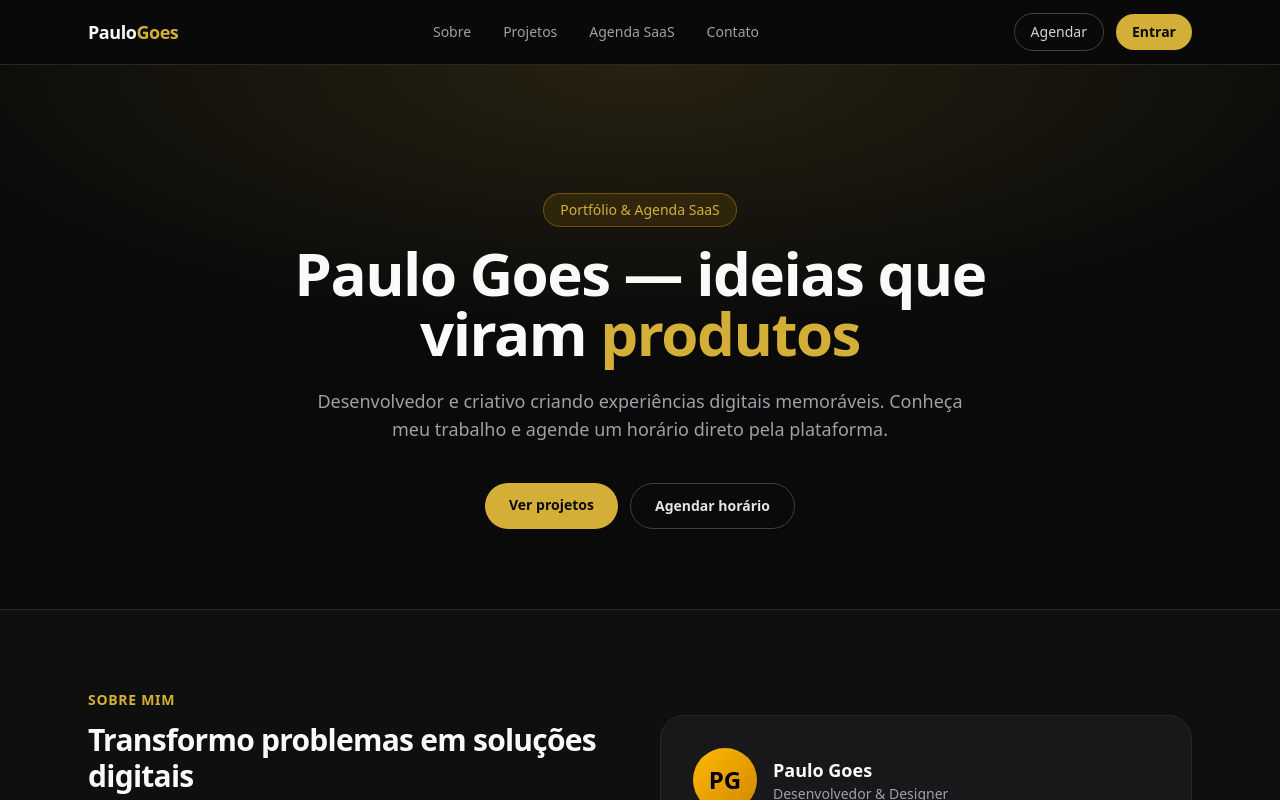
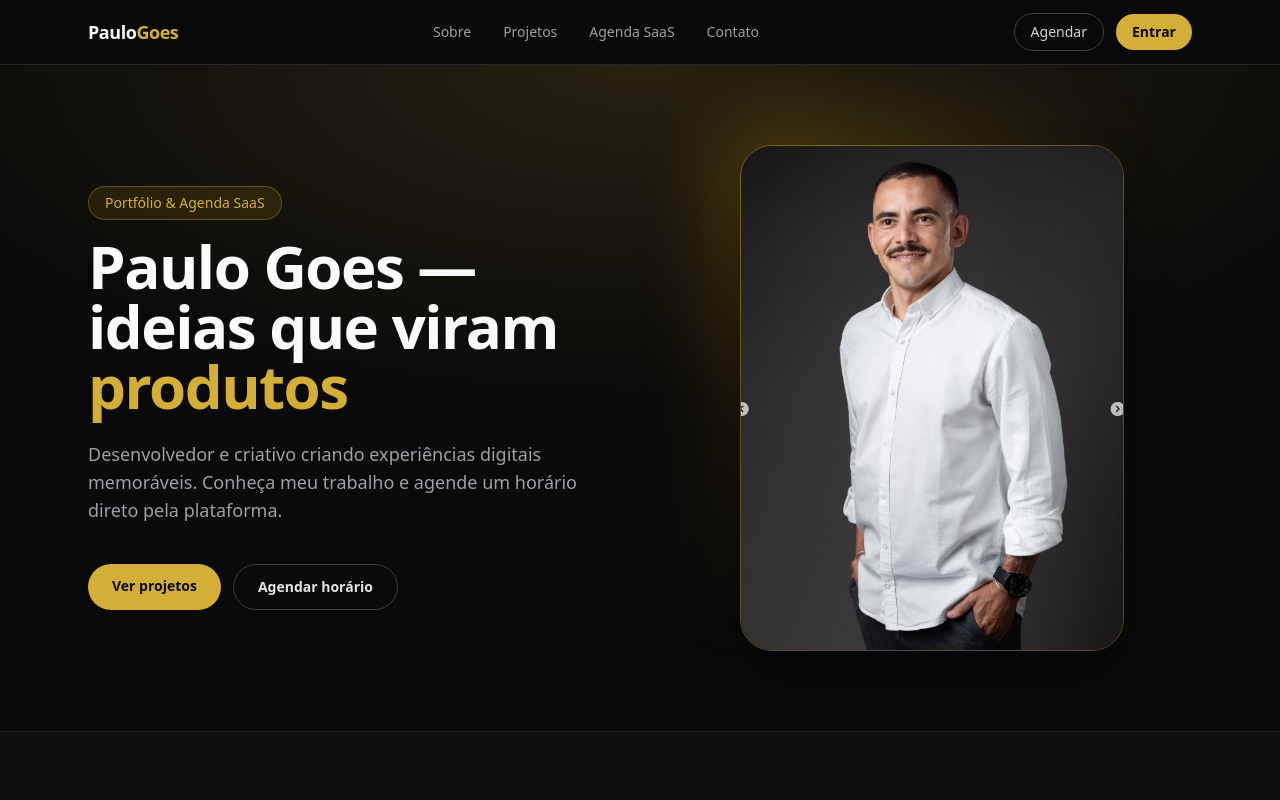
Before and after one commit to ninagomesgt/Paulo-Goes, a Next.js app: page / in a window 1280 px wide. Shown: the top 800 px of the page. Built offline with nearby package versions, Linux system fonts and the light colour scheme.

Commit message:
Atualização automática - 18/08/2026, 23:41:17

```diff
--- a/src/app/(site)/page.tsx
+++ b/src/app/(site)/page.tsx
@@ -92,11 +92,12 @@ export default function Home() {
           aria-hidden
           className="absolute inset-0 -z-10 bg-[radial-gradient(60%_50%_at_50%_0%,rgba(212,175,55,0.14),transparent)]"
         />
-        <div className="mx-auto flex max-w-6xl flex-col items-center px-4 pb-20 pt-24 text-center sm:px-6 sm:pt-32">
-          <p className="mb-4 rounded-full border border-amber-400/30 bg-amber-400/10 px-4 py-1.5 text-sm font-medium text-brand">
+        <div className="mx-auto grid max-w-6xl items-center gap-12 px-4 pb-20 pt-16 sm:px-6 sm:pt-20 lg:grid-cols-2 lg:gap-16">
+          <div className="text-center lg:text-left">
+            <p className="mb-4 inline-block rounded-full border border-amber-400/30 bg-amber-400/10 px-4 py-1.5 text-sm font-medium text-brand">
               Portfólio & Agenda SaaS
             </p>
-          <h1 className="max-w-3xl text-4xl font-bold tracking-tight text-zinc-50 sm:text-6xl">
+            <h1 className="text-4xl font-bold tracking-tight text-zinc-50 sm:text-6xl">
               Paulo Goes — ideias que viram{" "}
               <span className="text-brand">produtos</span>
             </h1>
@@ -104,19 +105,37 @@ export default function Home() {
               Desenvolvedor e criativo criando experiências digitais memoráveis.
               Conheça meu trabalho e agende um horário direto pela plataforma.
             </p>
-          <div className="mt-10 flex flex-col gap-3 sm:flex-row">
+            <div className="mt-10 flex flex-col gap-3 sm:flex-row lg:justify-start">
               <Link
                 href="#projetos"
-              className="rounded-full bg-brand px-6 py-3 text-sm font-semibold text-brand-foreground transition-opacity hover:opacity-90"
+                className="rounded-full bg-brand px-6 py-3 text-center text-sm font-semibold text-brand-foreground transition-opacity hover:opacity-90"
               >
                 Ver projetos
               </Link>
               <Link
                 href="/agendar"
-              className="rounded-full border border-zinc-700 px-6 py-3 text-sm font-semibold text-zinc-200 transition-colors hover:border-brand hover:text-brand"
+                className="rounded-full border border-zinc-700 px-6 py-3 text-center text-sm font-semibold text-zinc-200 transition-colors hover:border-brand hover:text-brand"
               >
                 Agendar horário
               </Link>
+            </div>
+          </div>
+
+          <div className="relative mx-auto w-56 sm:w-72 lg:w-full lg:max-w-sm">
+            <div
+              aria-hidden
+              className="absolute -inset-4 rounded-[2.5rem] bg-gradient-to-br from-amber-400/30 via-transparent to-transparent blur-2xl"
+            />
+            <div className="relative overflow-hidden rounded-[2rem] border border-brand/40 shadow-2xl shadow-black/60">
+              <Image
+                src="/paulo.png"
+                alt="Paulo Goes"
+                width={645}
+                height={851}
+                priority
+                className="h-auto w-full object-cover"
+              />
+            </div>
           </div>
         </div>
       </section>
```
Lines whose indentation alone changed are shown as unchanged.
